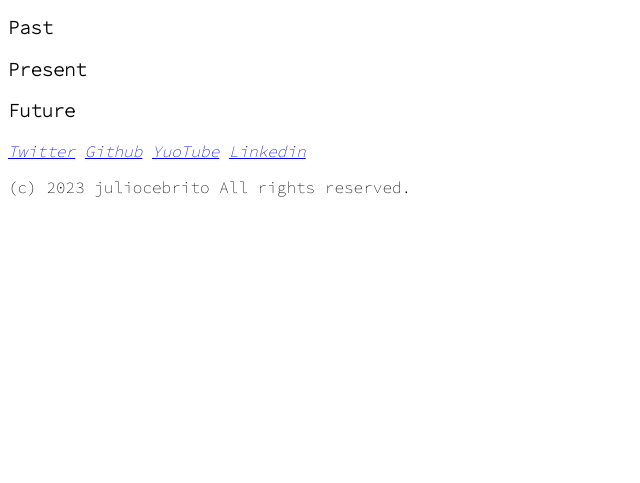
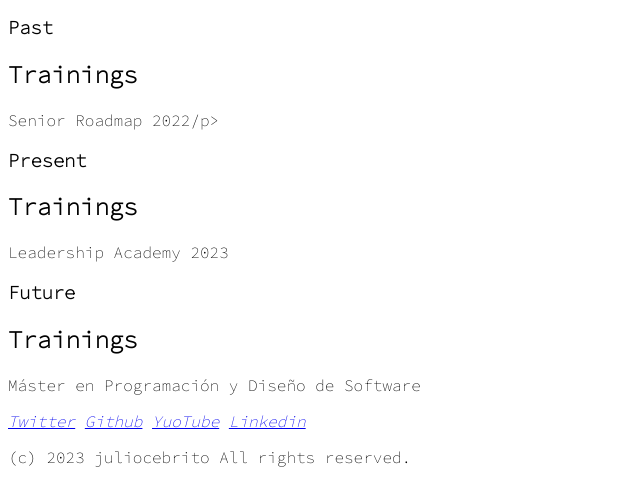
Before and after one commit to juliocebrito/juliocebrito.github.io, a plain HTML site: page index.html in a window 1280 px wide. Shown: the part 569-1052 px from the top of the page, without its empty margins (0-640 px from the left). Before the commit the page ends 800 px from the top, so only its background shows below. Drawn offline with Linux system fonts and the light colour scheme.

Commit message:
Update index.html

```diff
--- a/index.html
+++ b/index.html
@@ -29,16 +29,22 @@
       <section id=past>
           <article>
               <h1>Past</h1>
+                <h2>Trainings</h2>
+                  <p>Senior Roadmap 2022/p>
           </article>
       </section>
       <section id=present>
           <article>
               <h1>Present</h1>
+                <h2>Trainings</h2>
+                  <p>Leadership Academy 2023</p>
           </article>
       </section>
       <section id=future>
           <article>
               <h1>Future</h1>
+                <h2>Trainings</h2>
+                  <p>Máster en Programación y Diseño de Software</p>
           </article>
       </section>
     </main>
```
